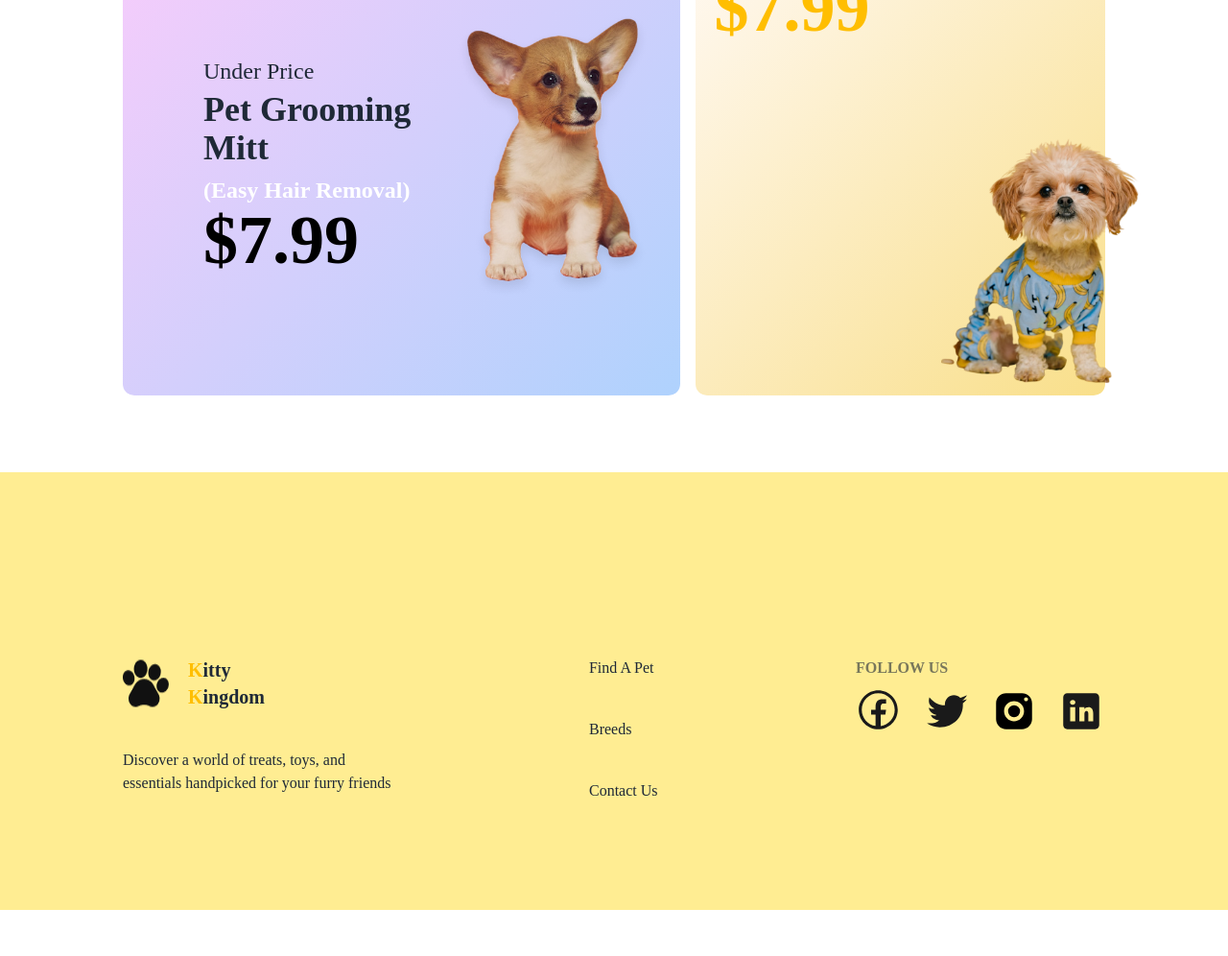
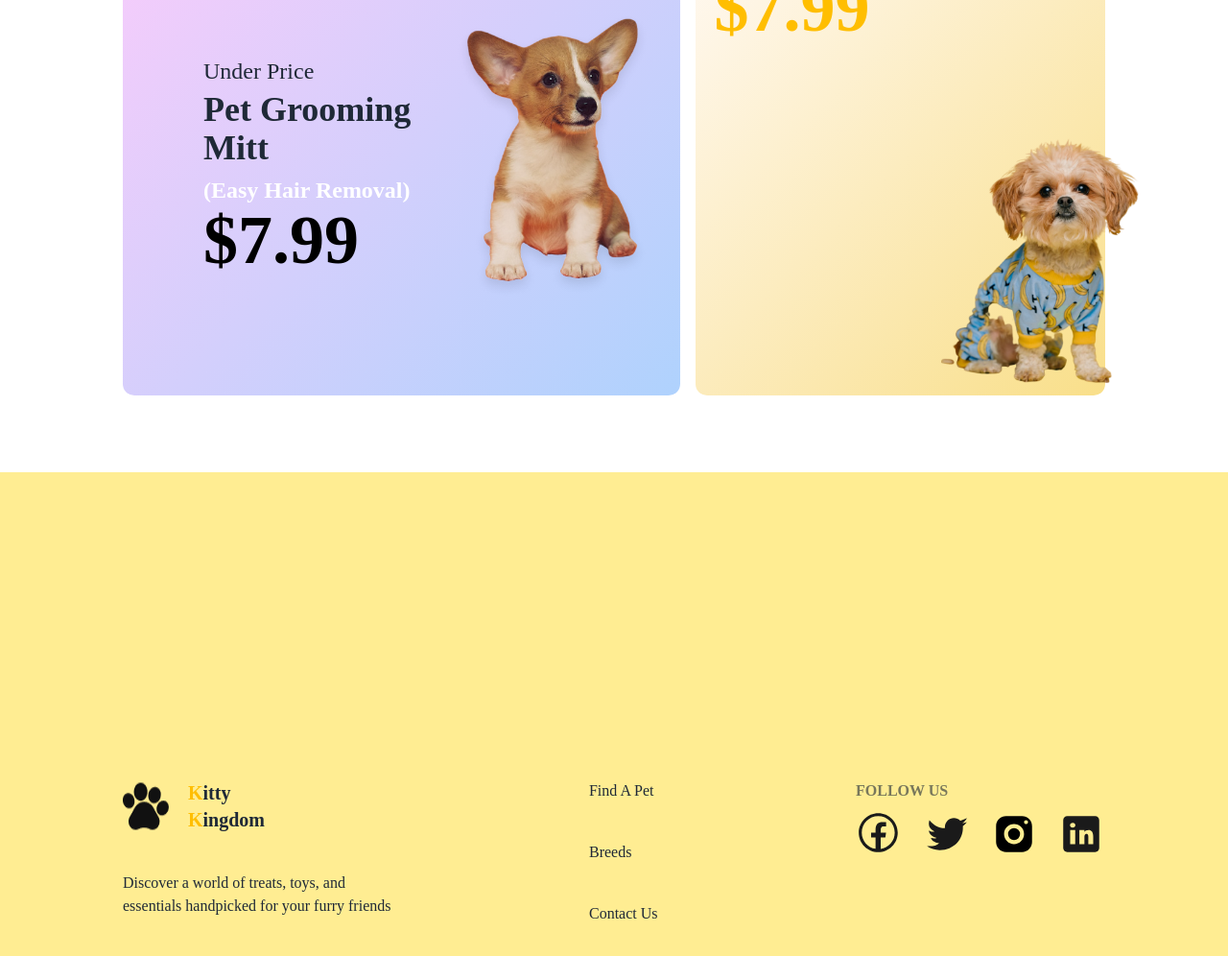
Before and after one commit to TonmoySarkerBD/Kitty-Kingdom, a plain HTML site: page index.html in a window 1280 px wide. Shown: the part 1877-2873 px from the top of the page at 96% size. Before the commit the page ends 2825 px from the top, so only its background shows below. Drawn offline with nearby package versions, Linux system fonts and the light colour scheme; a web font is replaced by a local one.

Commit message:
Fixed Footer Section

```diff
--- a/index.html
+++ b/index.html
@@ -467,7 +467,7 @@
     </main>
 
     <!-- Footer Section -->
-    <footer class="bg-[#FFDC2680] flex justify-between px-[10%] pt-48 pb-28">
+    <footer class="bg-[#FFDC2680] flex flex-col gap-5 md:flex-row justify-between px-[10%] pt-80 pb-28">
 
         <div class="flex flex-col gap-10">
             <a href="index.html" class="flex flex-row gap-5"><img src="./c1-assets/logo-footer.png"
```
